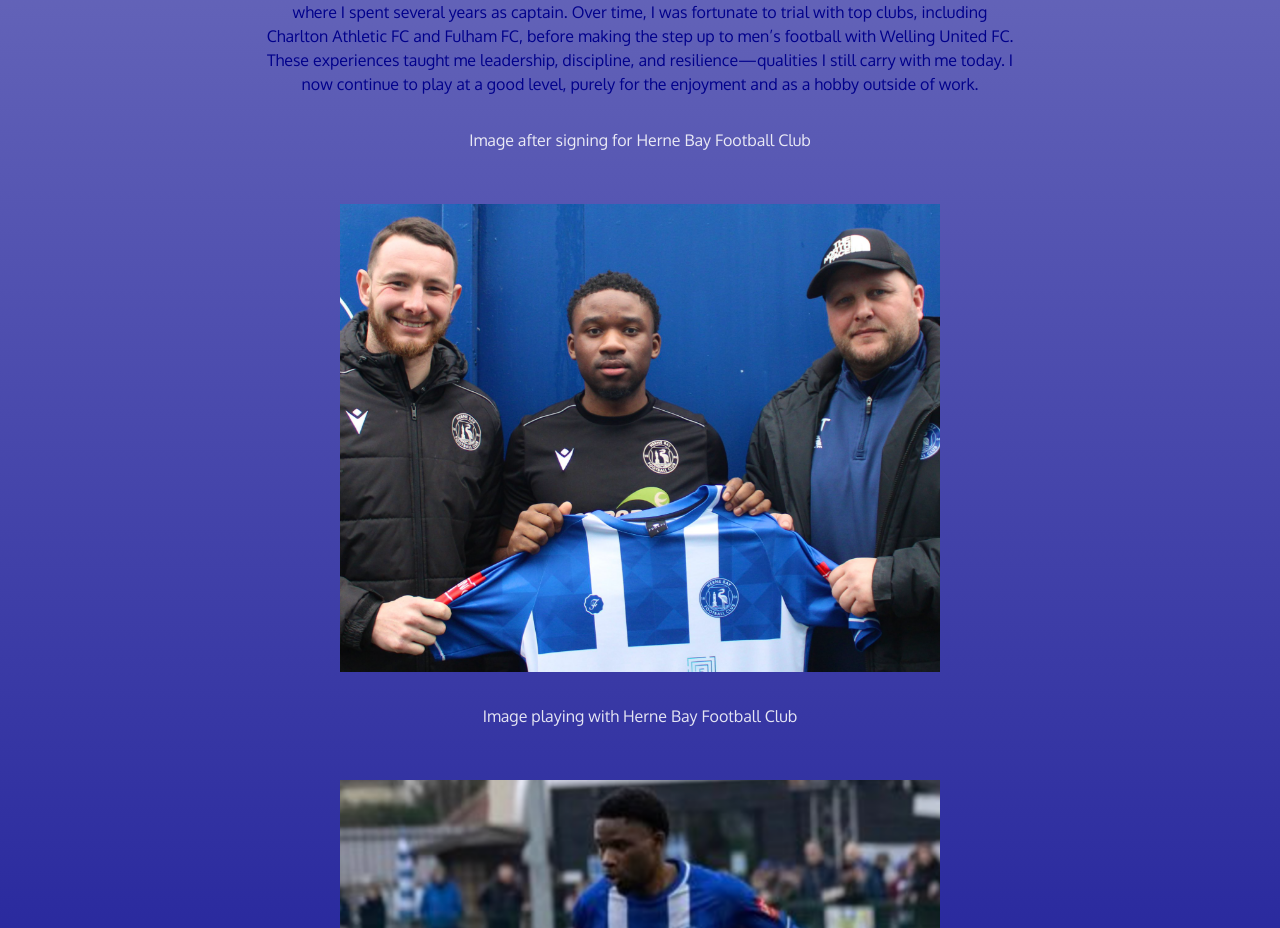
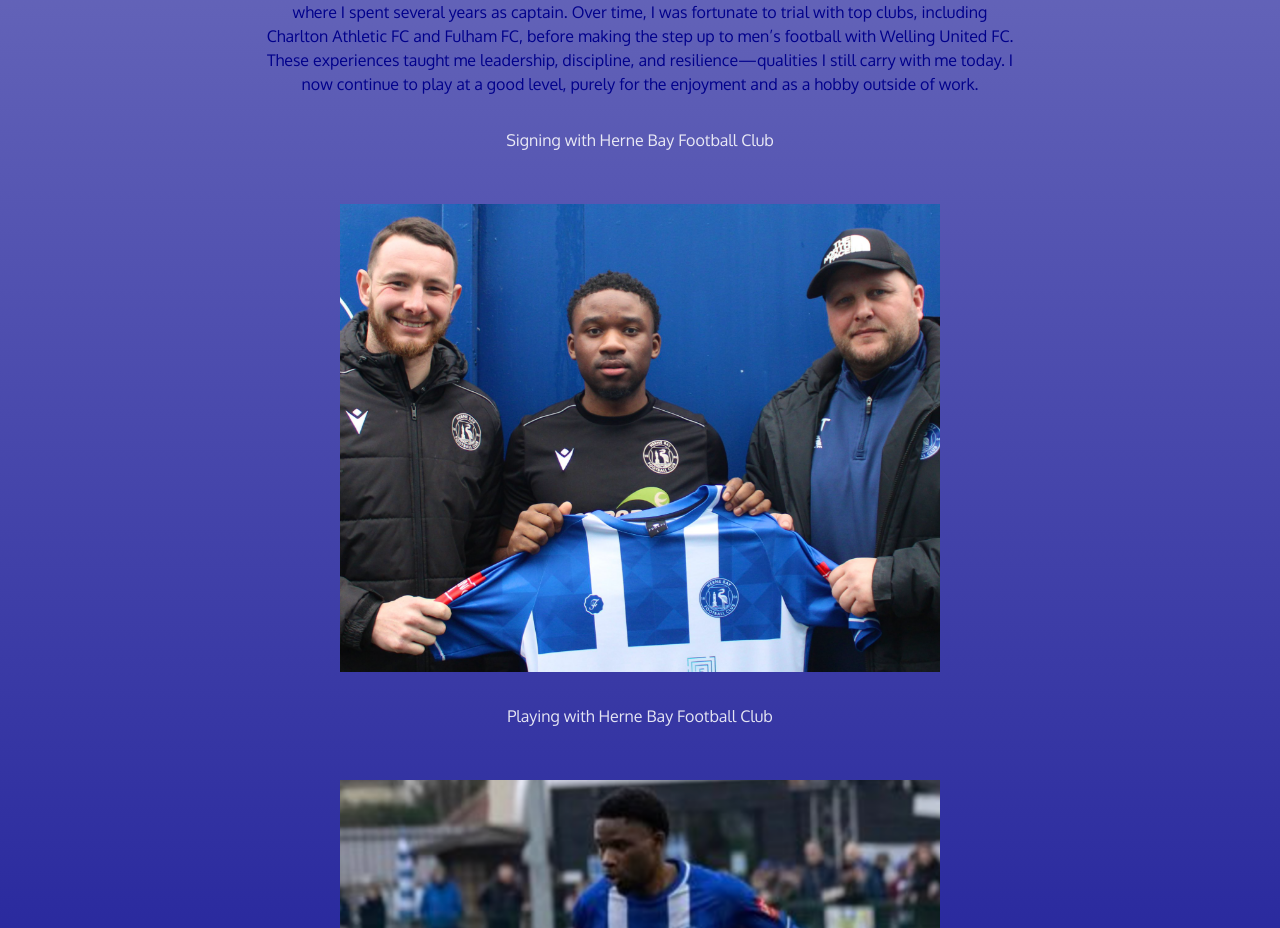
Before and after one commit to tosinfolarin/MyPortfolio, a React (Vite) app in the folder myPortfolio/: page / in a window 1280 px wide. Shown: the part 2607-3535 px from the top of the page. Built offline with nearby package versions, Linux system fonts and the light colour scheme.

Commit message:
modify wording

```diff
--- a/myPortfolio/src/components/Hobbies.jsx
+++ b/myPortfolio/src/components/Hobbies.jsx
@@ -10,12 +10,12 @@ const Hobbies = () => {
         <br></br>
         <br></br>
         <h3 className='HobbyDescription'>{information.hobbies_explanation}</h3>
-            <h3 className="ProjectDescription">Image after signing for Herne Bay Football Club </h3>
+            <h3 className="ProjectDescription">Signing with Herne Bay Football Club </h3>
             <div className="HobbyImage">
                 <img src={hobbyimage2} alt="FootballSigning"/>
             </div>
 
-            <h3 className="ProjectDescription">Image playing with Herne Bay Football Club </h3>
+            <h3 className="ProjectDescription">Playing with Herne Bay Football Club </h3>
             <div className="HobbyImage">
                 <img src={hobbyimage1} alt="PlayingFootball"/>
             </div>
```
